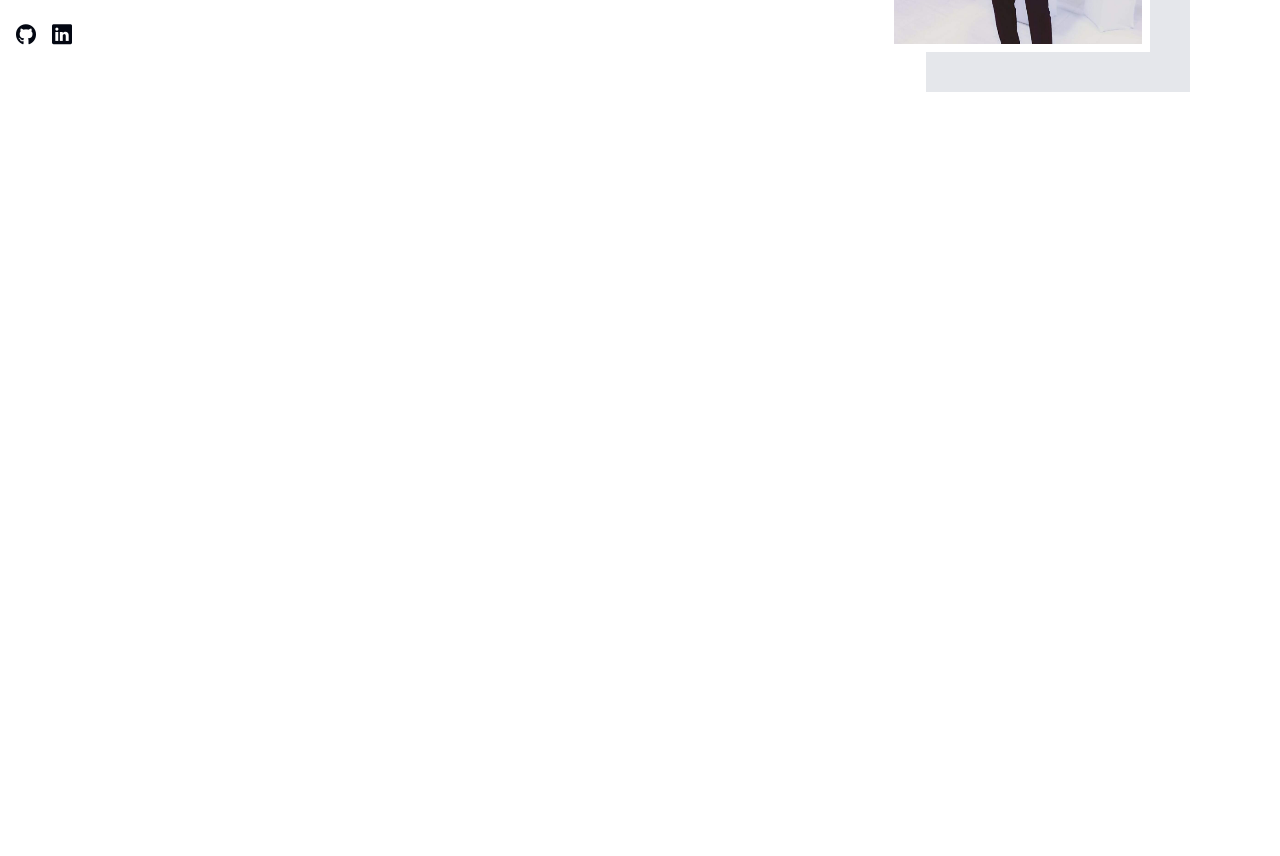
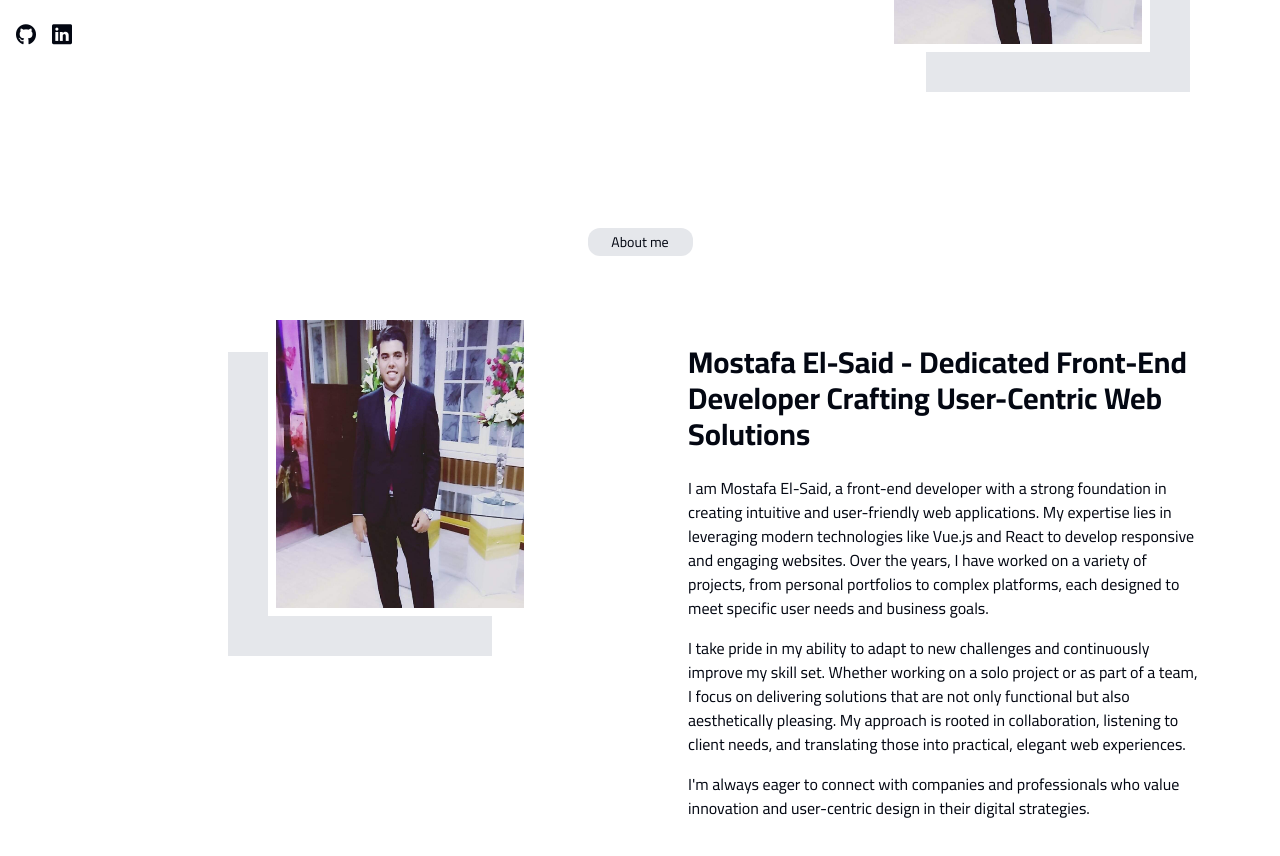
Before and after one commit to Mustafa-Al-Saeed/my-personal-website, a React (Create React App) app: page / in a window 1280 px wide. Shown: the part 360-1216 px from the top of the page. Built offline with nearby package versions, Linux system fonts and the light colour scheme.

Commit message:
finish about me section

```diff
--- a/public/Locales/ar/translation.json
+++ b/public/Locales/ar/translation.json
@@ -7,5 +7,9 @@
   "Download CV": "تحميل السيرة الذاتية",
   "Welcome": "مرحباً، أنا مصطفى السعيد 👋",
   "description": "أنا مصطفى السعيد، مطور واجهات أمامية متخصص في بناء مواقع الويب التفاعلية والحديثة باستخدام التقنيات المتقدمة مثل Vue.js وReact. من خلال الخبرة العملية في مختلف المشاريع، أمتلك قدرة قوية على حل المشكلات وتطوير حلول إبداعية لتعزيز تجربة المستخدم. أنا دائمًا حريص على تحسين مهاراتي والبقاء على اطلاع بأحدث اتجاهات التكنولوجيا.",
-  "location": "الإسكندريه، مصر"
+  "location": "الإسكندريه، مصر",
+  "title for me": "مصطفي السعيد - مطور واجهات أمامية مخصص لابتكار حلول ويب تركز على المستخدم",
+  "desc for me part-1": "أنا مصطفى السيد، مطور واجهات أمامية ذو أساس قوي في إنشاء تطبيقات ويب سهلة الاستخدام وبديهية. تكمن خبرتي في الاستفادة من التقنيات الحديثة مثل Vue.js وReact لتطوير مواقع ويب متجاوبة وجذابة. على مر السنين، عملت على مجموعة متنوعة من المشاريع، من المحافظ الشخصية إلى المنصات المعقدة، وكل منها مصمم لتلبية احتياجات المستخدمين وأهداف الأعمال المحددة.",
+  "desc for me part-2": "أفخر بقدرتي على التكيف مع التحديات الجديدة وتحسين مهاراتي باستمرار. سواء كنت أعمل على مشروع فردي أو كجزء من فريق، أركز على تقديم حلول ليست فقط وظيفية بل أيضًا جمالية. نهجي يعتمد على التعاون، والاستماع إلى احتياجات العملاء، وترجمتها إلى تجارب ويب عملية وأنيقة.",
+  "desc for me part-3": "أنا دائمًا متحمس للتواصل مع الشركات والمحترفين الذين يقدرون الابتكار وتصميم التجارب الموجهة نحو المستخدم في استراتيجياتهم الرقمية."
 }
--- a/public/Locales/en/translation.json
+++ b/public/Locales/en/translation.json
@@ -7,5 +7,9 @@
   "Download CV": "Download CV",
   "Welcome": "Hi, I’m Mostafa Elsaid 👋",
   "description": "I am Mostafa El-Said, a front-end developer specializing in building interactive and modern websites using advanced technologies like Vue.js and React. With practical experience in various projects, I possess a strong ability to solve problems and develop creative solutions to enhance user experience. I am always eager to improve my skills and stay updated with the latest technology trends.",
-  "location": "Alexandria, Egypt"
+  "location": "Alexandria, Egypt",
+  "title for me": "Mostafa El-Said - Dedicated Front-End Developer Crafting User-Centric Web Solutions",
+  "desc for me part-1": "I am Mostafa El-Said, a front-end developer with a strong foundation in creating intuitive and user-friendly web applications. My expertise lies in leveraging modern technologies like Vue.js and React to develop responsive and engaging websites. Over the years, I have worked on a variety of projects, from personal portfolios to complex platforms, each designed to meet specific user needs and business goals.",
+  "desc for me part-2": "I take pride in my ability to adapt to new challenges and continuously improve my skill set. Whether working on a solo project or as part of a team, I focus on delivering solutions that are not only functional but also aesthetically pleasing. My approach is rooted in collaboration, listening to client needs, and translating those into practical, elegant web experiences.",
+  "desc for me part-3": " I'm always eager to connect with companies and professionals who value innovation and user-centric design in their digital strategies."
 }
--- /dev/null
+++ b/src/Components/About.js
@@ -0,0 +1,46 @@
+import { useDispatch, useSelector } from "react-redux";
+import PicShape from "./Shared/PicShape";
+import { useTranslation } from "react-i18next";
+
+const About = () => {
+  const isLight = useSelector((state) => state.colorMode.isLight);
+  const { t } = useTranslation();
+
+  return (
+    <div
+      id="about"
+      className={` px-3 md:px-[80px] py-8 md:py-[96px] ${
+        isLight ? "bg-white text-[#030712]" : "bg-[#111827] text-white"
+      }  `}
+    >
+      <div className={` pt-8 md:pt-[0px] flex flex-col gap-12  `}>
+        <h1
+          className={`px-5 py-1 flex items-center justify-center mx-auto ${
+            isLight ? "bg-[#E5E7EB]" : "bg-[#374151]"
+          } bg-[#374151] w-[105px] h-[28px] rounded-xl text-sm mb-[12px] md:mb-[40px]  `}
+        >
+          {t("About me")}
+        </h1>
+        <div
+          className={`flex flex-wrap md:flex-nowrap flex-col md:flex-row gap-12`}
+        >
+          <PicShape darkColor={"border-[#111827]"} />
+
+          <div
+            className={`order-1 md:order-2 w-full md:w-[calc(50%-48px)] flex flex-col gap-6 `}
+          >
+            <h1 className={` text-3xl font-bold mb-`}>{t("title for me")}</h1>
+
+            <p className={` flex flex-col gap-4`}>
+              <span>{t("desc for me part-1")}</span>
+              <span> {t("desc for me part-2")}</span>
+              <span> {t("desc for me part-3")}</span>
+            </p>
+          </div>
+        </div>
+      </div>
+    </div>
+  );
+};
+
+export default About;
--- a/src/Components/Home.js
+++ b/src/Components/Home.js
@@ -11,6 +11,7 @@ const Home = () => {
 
   return (
     <div
+      id="home"
       className={`flex gap-12 flex-col md:flex-row pb-8 md:pt-[72px] pt-[44px] md:px-4 py-4 px-3 ${
         isLight ? "bg-white text-[#030712]" : "bg-[#030712] text-white"
       } `}
@@ -52,7 +53,7 @@ const Home = () => {
           </ul>
         </div>
 
-        <PicShape />
+        <PicShape darkColor={"border-[#030712]"} direction={"right"} />
       </div>
     </div>
   );
--- a/src/Components/Shared/Header.js
+++ b/src/Components/Shared/Header.js
@@ -39,8 +39,8 @@ const Header = () => {
 
   const links = [
     { name: "Home", path: "#home" },
-    { name: "Services", path: "#services" },
     { name: "About me", path: "#about" },
+    { name: "Skills", path: "#skills" },
     { name: "Portfolio", path: "#portfolio" },
     { name: "Contact me", path: "#contact" },
   ];
--- a/src/Components/Shared/PicShape.js
+++ b/src/Components/Shared/PicShape.js
@@ -2,21 +2,21 @@ import myPic from "../../assets/Images/pic.jpg";
 import Cookies from "js-cookie";
 import { useSelector } from "react-redux";
 
-const PicShape = () => {
+const PicShape = ({ darkColor, direction }) => {
   const lng = Cookies.get("i18next") || "en";
   const isLight = useSelector((state) => state.colorMode.isLight);
 
   return (
     <div
       className={` order-1 md:order-2 md:w-[280px] md:h-[320px] w-[280px] h-[280px] border-[8px] mx-auto ${
-        isLight ? "border-white bg-[#E5E7EB]" : "border-[#030712] bg-[#374151]"
+        isLight ? "border-white bg-[#E5E7EB]" : `${darkColor} bg-[#374151]`
       } relative `}
     >
       <img
         className={` w-[240px] h-[280px]  md:w-full md:h-full border-[8px] ${
-          isLight ? "border-white " : "border-[#030712] "
+          isLight ? "border-white " : `${darkColor} `
         } absolute bottom-[12px] md:bottom-[40px] ${
-          lng == "en"
+          lng == "en" && direction == "right"
             ? "md:right-[40px] right-[12px] "
             : "md:left-[40px] left-[12px]"
         } `}
--- a/src/MainPage.js
+++ b/src/MainPage.js
@@ -1,9 +1,11 @@
 import Home from "./Components/Home";
+import About from "./Components/About";
 
 const MainPage = () => {
   return (
     <div>
       <Home />
+      <About />
     </div>
   );
 };
```
